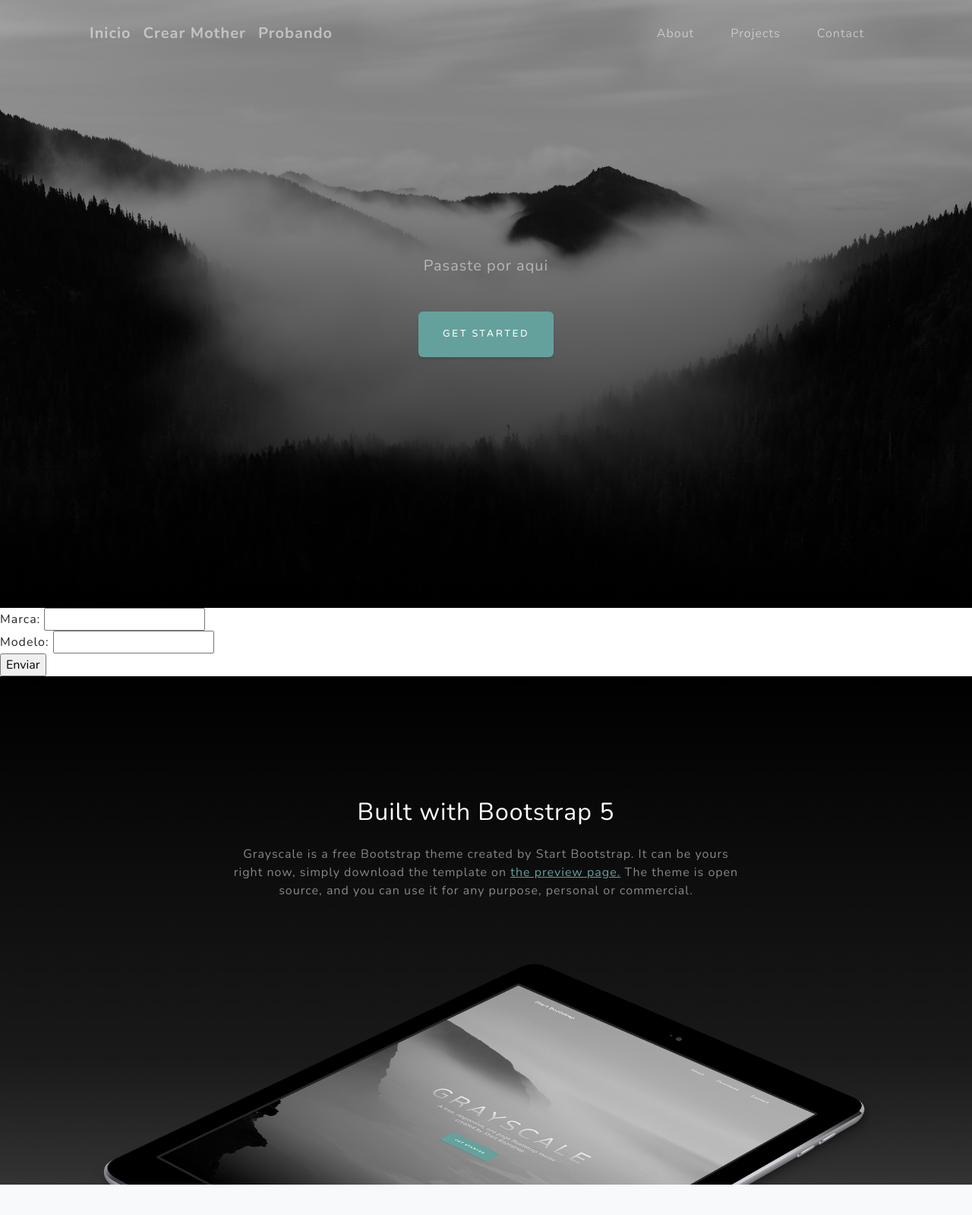
After one commit to Facuhxz/MiProyectoFinal, a Django app: page /crear/mother/ in a window 1280 px wide. The commit adds this page. Shown: the top 1599 px of the page at 76% size. Run offline with Django 5.2, Linux system fonts and the light colour scheme; some libraries are stand-ins or nearby versions.

Commit message:
PreEntrega

```diff
--- /dev/null
+++ b/AppsDePag/forms.py
@@ -0,0 +1,5 @@
+from django import forms
+
+class FormularioMother(forms.Form):
+    marca = forms.CharField(max_length=10)
+    modelo = forms.CharField(max_length=10)
--- /dev/null
+++ b/AppsDePag/templates/AppsDePag/crear_mother_v2.html
@@ -0,0 +1,39 @@
+{% extends "Padre.html" %}
+
+{% block title_head %}
+Crea tu MotherBoard Perfecta
+{% endblock title_head %}
+
+{% block h2_header %}
+
+Pasaste por aqui
+
+{% endblock h2_header %}
+
+{% block main %}
+
+<form action={% url "crearV2" %} method="POST">
+    {% csrf_token %}
+
+    {% comment %} <p>
+
+        Marca:
+        <input type="text" placeholder="Marca" name="Marca">
+
+    </p>
+
+    <p>
+
+        Modelo
+        <input type="text" placeholder="Modelo" name="Modelo">
+
+    </p> {% endcomment %}
+
+    {{formulario}}
+
+    <input type="submit" value="Enviar">
+
+</form>
+
+
+{% endblock main %}
--- a/AppsDePag/urls.py
+++ b/AppsDePag/urls.py
@@ -8,6 +8,8 @@
     path("template3/<str:nombre>/<str:apellido>/<int:edad>", views.template3),
     path("probar/<str:nombre>/<str:apellido>/<int:edad>", views.template4, name="Prueba2"),
     path("probando/", views.probando),
-    path("creacion/creacion/<str:modelo>/<str:marca>", views.creacion_de_mother, name="crear"),
-
+    # V1
+    # path("creacion/creacion/<str:modelo>/<str:marca>", views.creacion_de_mother, name="crear"),
+    # V2
+    path("crear/mother/", views.creacion_de_mother_v2, name="crearV2")
 ]
--- a/AppsDePag/views.py
+++ b/AppsDePag/views.py
@@ -5,6 +5,7 @@
 from django.template import Template, Context, loader
 import random
 from AppsDePag.models import MotherBoard
+from AppsDePag.forms import FormularioMother
 
 
 
@@ -97,3 +98,24 @@
     mother.save()
 
     return render(request, "mothers.template/template_mother.html", {"mother": mother})
+
+def creacion_de_mother_v2(request):
+
+    # v1
+    # if request.method == "POST":
+    #     mother = MotherBoard(modelo=request.POST.get("Modelo"), marca=request.POST.get("Marca"))
+    #     mother.save()
+
+    # return render(request, "AppsDePag/crear_mother_v2.html")
+
+
+    # v2
+    if request.method == "POST":
+
+        ...
+        # mother = MotherBoard(modelo=request.POST.get("Modelo"), marca=request.POST.get("Marca"))
+        # mother.save()
+
+    formulario = FormularioMother()
+
+    return render(request, "AppsDePag/crear_mother_v2.html", {"formulario": formulario})
--- a/templates/Padre.html
+++ b/templates/Padre.html
@@ -8,7 +8,7 @@
         <meta name="author" content="" />
         <title>
             {% block title_head %}
-            Crea tu MotherBoard Perfecta
+            Inicio
             {% endblock title_head %}
         </title>
         <link rel="icon" type="image/x-icon" href="assets/favicon.ico" />
@@ -25,7 +25,10 @@
         <nav class="navbar navbar-expand-lg navbar-light fixed-top" id="mainNav">
             <div class="container px-4 px-lg-5">
                 <a class="navbar-brand" href={% url "inicio" %}>Inicio</a>
-                <a class="navbar-brand" href={% url "crear" "b550-m" "msi" %}>Crear Mother</a>
+                {% comment %} v1 {% endcomment %}
+                {% comment %} <a class="navbar-brand" href={% url "crear" "b550-m" "msi" %}>Crear Mother</a> {% endcomment %}
+                 {% comment %} v2 {% endcomment %}
+                <a class="navbar-brand" href={% url "crearV2" %}>Crear Mother</a>
                 <a class="navbar-brand" href={% url "Prueba2" "Ricardo" "Fort" "44" %}>Probando</a>
                 <button class="navbar-toggler navbar-toggler-right" type="button" data-bs-toggle="collapse" data-bs-target="#navbarResponsive" aria-controls="navbarResponsive" aria-expanded="false" aria-label="Toggle navigation">
                     Menu
```
Also changed, not shown: README.md.
